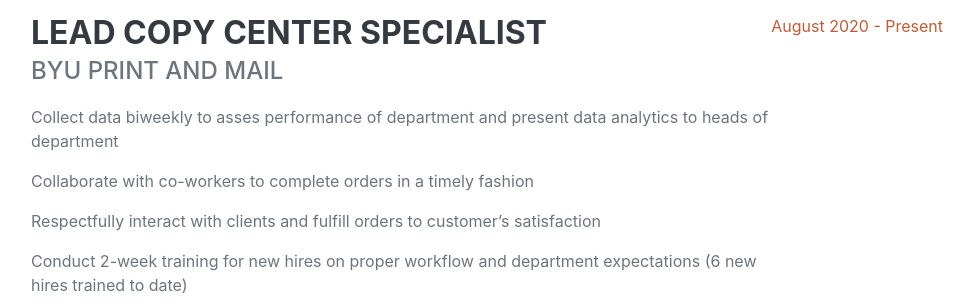
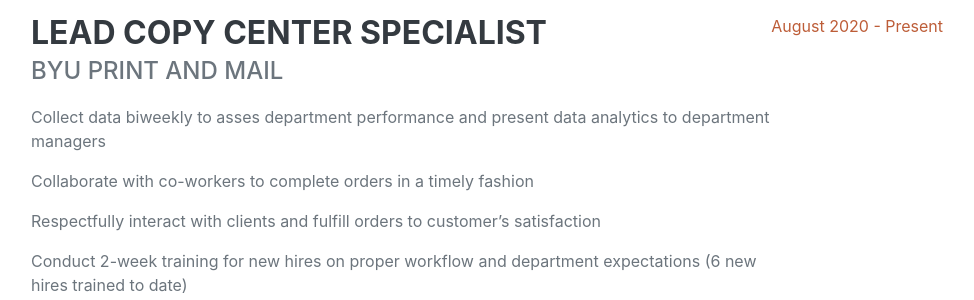
Before and after one commit to owenk7/MyWebsite, a Django app: page / in a window 1280 px wide. Shown: the part 982-1282 px from the top of the page, without its empty margins (289-1263 px from the left). Run offline with Django 4.2, Linux system fonts and the light colour scheme; some libraries are stand-ins or nearby versions; some web fonts are replaced.

Commit message:
literacy

```diff
--- a/templates/base.html
+++ b/templates/base.html
@@ -69,7 +69,7 @@
                         <div class="flex-grow-1">
                             <h3 class="mb-0">Lead Copy Center Specialist</h3>
                             <div class="subheading mb-3">BYU Print and Mail</div>
-                            <p>Collect data biweekly to asses performance of department and present data analytics to heads of department</p>
+                            <p>Collect data biweekly to asses department performance and present data analytics to department managers</p>
                             <p>Collaborate with co-workers to complete orders in a timely fashion</p>
                             <p>Respectfully interact with clients and fulfill orders to customer’s satisfaction</p>
                             <p>Conduct 2-week training for new hires on proper workflow and department expectations (6 new hires trained to date)</p>
```
